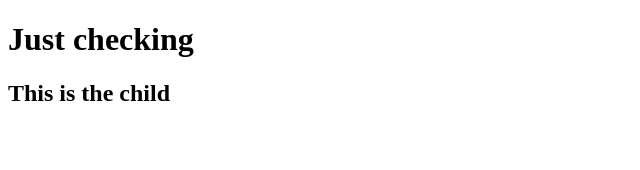
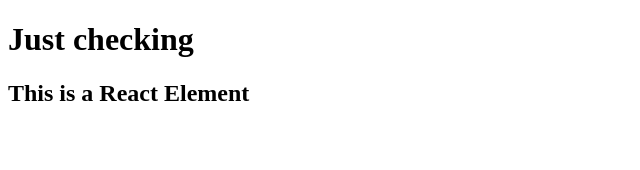
Before and after one commit to uk974q/ReactivePace, a React (Vite) app: page / in a window 1280 px wide. Shown: the top 170 px of the page, without its empty margins (0-640 px from the left). Built offline with nearby package versions, Linux system fonts and the light colour scheme.

Commit message:
Removed React createElement and added JSX code to replace it

```diff
--- a/App.js
+++ b/App.js
@@ -1,7 +1,15 @@
 import React from "react"
 import ReactDOM  from "react-dom/client"
 
-let heading = React.createElement("h2",{id:"title"},"This is the child")
+// let heading = React.createElement("h2",{id:"title"},"This is the child")
+
+const reactHeadingElement = <h2 id="title" className="title-name">This is a React Element</h2>
+
+const ReactFunctionalComponent = () => (
+    <div className="container">
+        {reactHeadingElement}
+    </div>
+)
 let root = ReactDOM.createRoot(document.getElementById("root"))
-console.log("Root",root)
-root.render(heading)
+// console.log("Root",root)
+root.render(<ReactFunctionalComponent/>)
```
